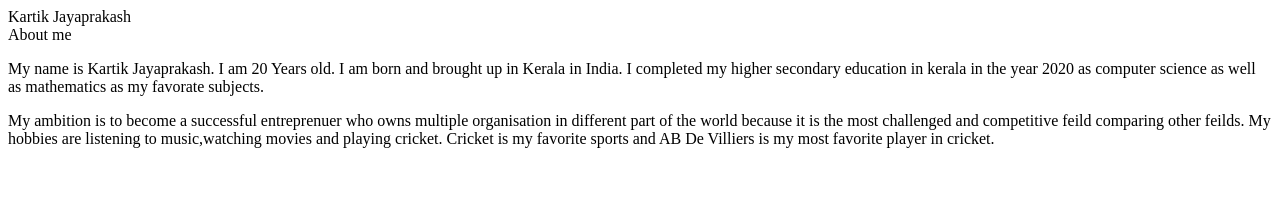
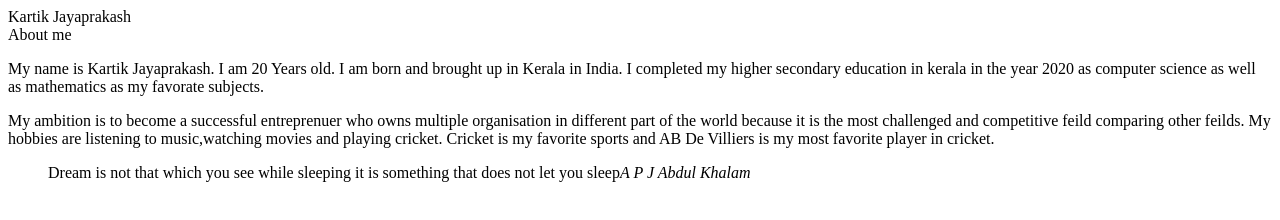
Before and after one commit to KartikJayaprakash/KartikJayaprakash.github.io, a plain HTML site: page html-assignment/index.html in a window 1280 px wide. Drawn offline with Linux system fonts and the light colour scheme.

Commit message:
html-assignemt

```diff
--- a/index.html
+++ b/html-assignment/index.html
@@ -13,4 +13,5 @@
      <p>
         My ambition is to become a successful entreprenuer who owns multiple organisation in different part of the world because it is the most challenged and competitive feild comparing other feilds. My hobbies are listening to music,watching movies and playing cricket. Cricket is my favorite sports and AB De Villiers is my most favorite player in cricket.
      </p>
+     <blockquote>Dream is not that which you see while sleeping it is something that does not let you sleep<cite>A P J Abdul Khalam</cite></blockquote>
 </html>
```
